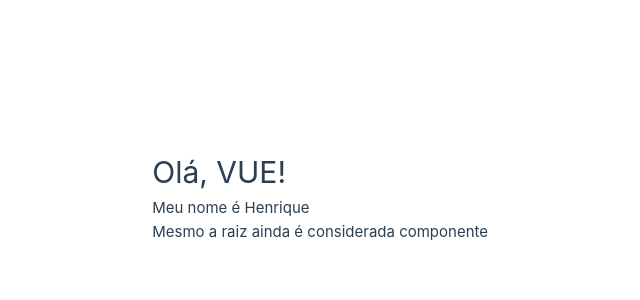
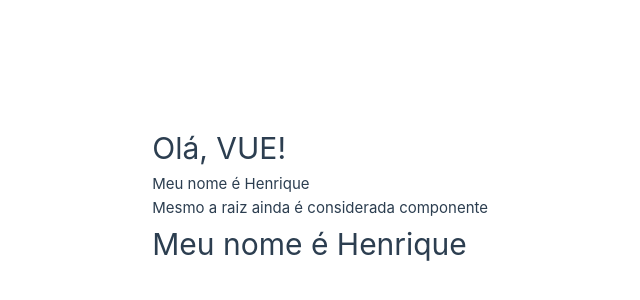
Before and after one commit to Henrique-Segundo/Curso_VUE, a Vue app in the folder Curso_VUE/: page / in a window 1280 px wide. Shown: the part 204-504 px from the top of the page, without its empty margins (152-792 px from the left). Built offline with nearby package versions, Linux system fonts and the light colour scheme.

Commit message:
Aula 7 (Entendendo os Lifecycle hooks)

```diff
--- a/Curso_VUE/src/App.vue
+++ b/Curso_VUE/src/App.vue
@@ -2,16 +2,18 @@
   <div>
     <PrimeiroComponente />
     <p>Mesmo a raiz ainda é considerada componente</p>
+    <LifeCycle />
   </div>
 </template>
 
 <script>
   import PrimeiroComponente from './components/PrimeiroComponente.vue'
+  import LifeCycle from './components/LifeCycle.vue'
 
   export default {
     name: 'App',
     components: {
-      PrimeiroComponente
+      PrimeiroComponente, LifeCycle
     }
   }
 </script>
--- /dev/null
+++ b/Curso_VUE/src/components/LifeCycle.vue
@@ -0,0 +1,19 @@
+<template>
+    <h1> Meu nome é {{ nome }}</h1>
+</template>
+
+<script>
+export default {
+  name: "LifeCycle",
+  data() {
+    return {
+    nome: "Carregando..."
+    }
+  },
+  created() {
+    setTimeout(() => {
+      this.nome = "Henrique"
+    }, 1500)
+  }
+}
+</script>
```
